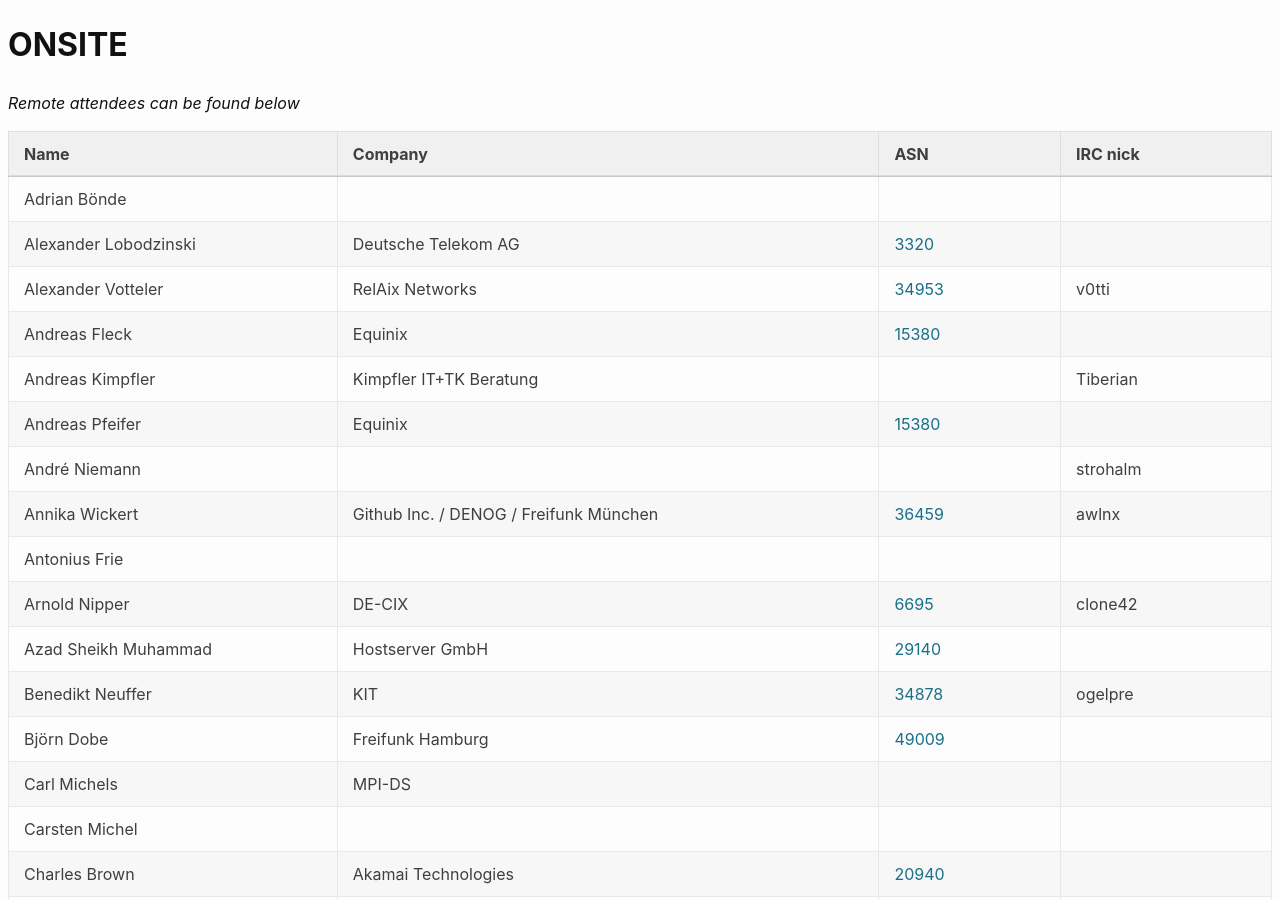
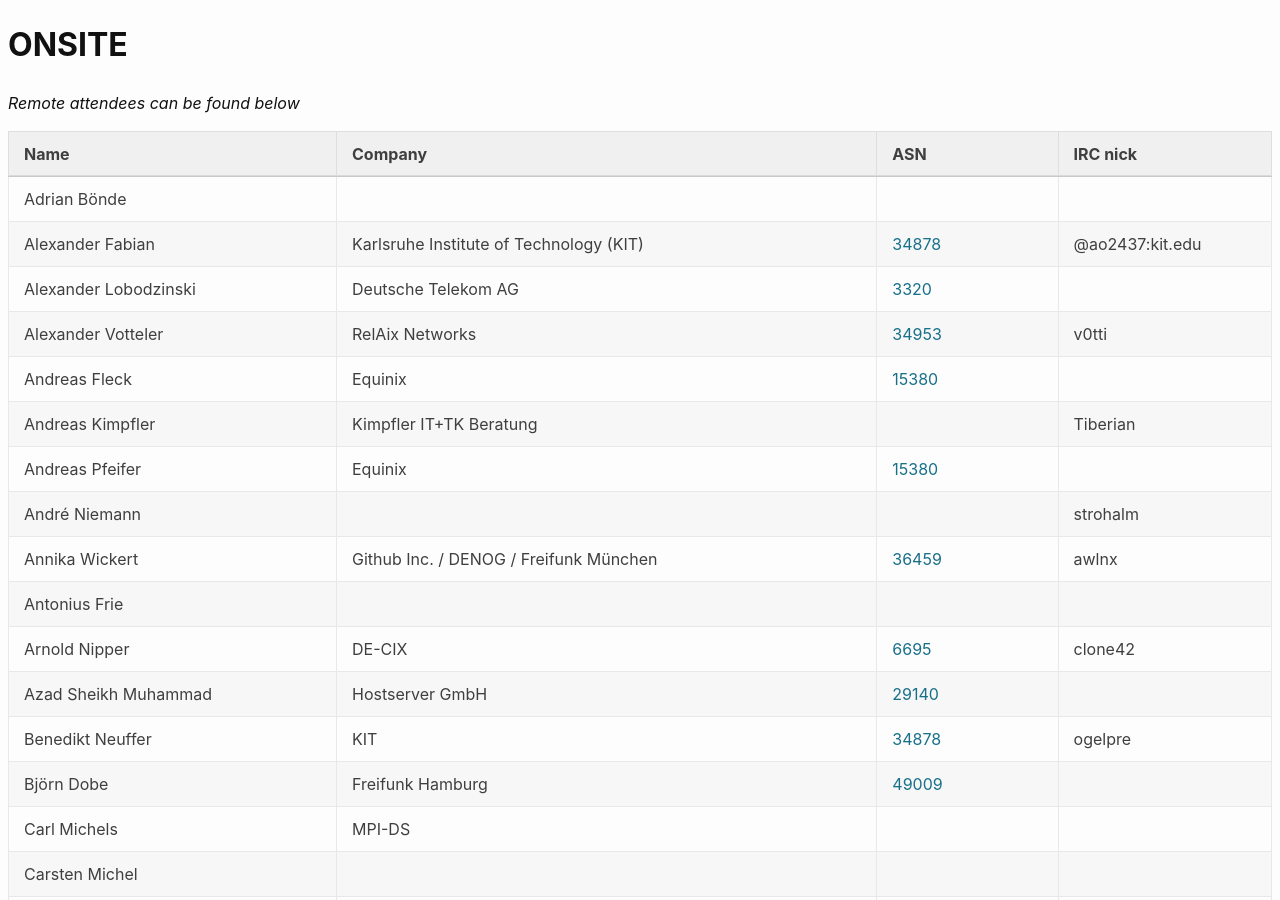
Before and after one commit to denog/pretix-attendeelist, a Jekyll site: the page built from denog15/index.md, in a window 1280 px wide and 900 px high. Built offline with Jekyll 4.4.1, drawn with Linux system fonts in a browser that asks for light colours.

Commit message:
Latest data: Wed Aug 30 18:29:14 UTC 2023

```diff
--- a/_data/attendees_denog15_onsite.json
+++ b/_data/attendees_denog15_onsite.json
@@ -4,6 +4,12 @@
     "company": null,
     "irc": null,
     "asn": null
+  },
+  {
+    "name": "Alexander Fabian",
+    "company": "Karlsruhe Institute of Technology (KIT)",
+    "irc": "@ao2437:kit.edu",
+    "asn": "34878"
   },
   {
     "name": "Alexander Lobodzinski",
```
